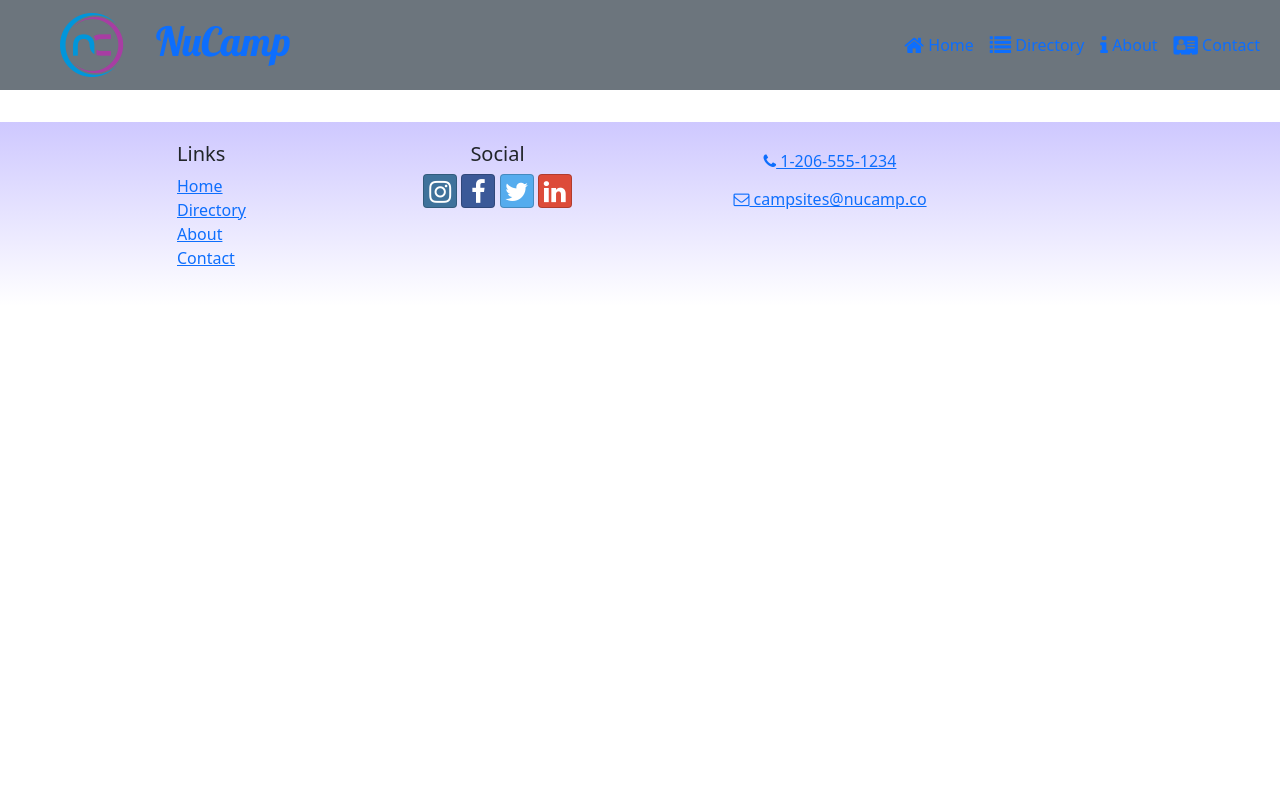
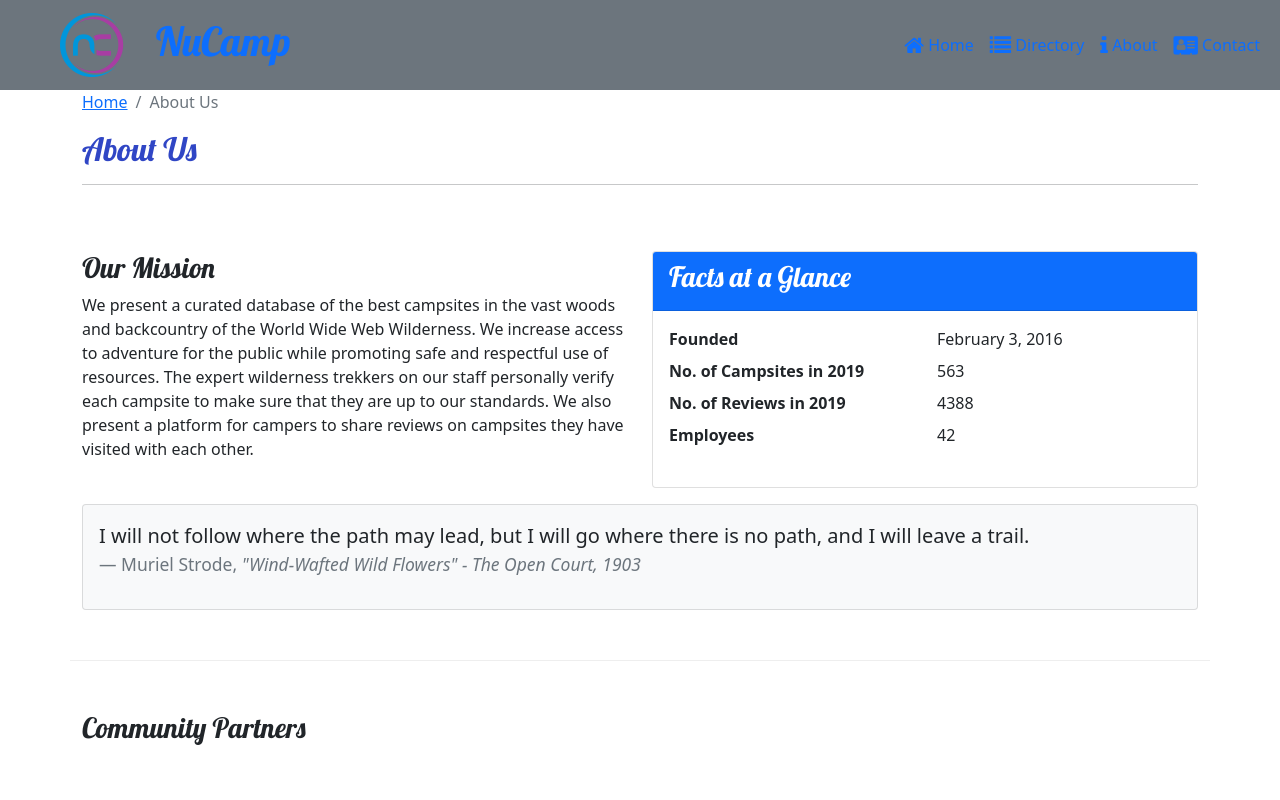
Before and after one commit to jannethg/GownsofLove2024, a React (Create React App) app: page /about in a window 1280 px wide. Shown: the top 800 px of the page. Built offline with nearby package versions, Linux system fonts and the light colour scheme.

Commit message:
Added About Us Page and Breadcrumbs for About Page

```diff
--- a/src/App.js
+++ b/src/App.js
@@ -1,6 +1,7 @@
 import { Routes, Route } from "react-router-dom";
 import ContactPage from "./pages/ContactPage";
 import HomePage from './pages/HomePage';
+import AboutPage from "./pages/AboutPage";
 import "./App.css";
 import Header from "./components/Header";
 import Footer from "./components/Footer";
@@ -15,6 +16,7 @@
       <Routes>
         <Route path='/' element={<HomePage />} />
         <Route path="contact" element={<ContactPage />} />
+        <Route path="about" element={<AboutPage />} />
         <Route path="directory" element={<CampsiteDirectoryPage />} />
         <Route
               path='directory/:campsiteId'
--- a/src/pages/AboutPage.js
+++ b/src/pages/AboutPage.js
@@ -1,8 +1,10 @@
 import { Col,Row, Container, Card, CardBody, CardHeader } from "reactstrap";
+import SubHeader from "../components/SubHeader";
 
 const AboutPage = () => {
     return (
         <Container>
+            <SubHeader current='About Us'/>
             <Row className='row-content'>
                 <Col sm='6'>
                     <h3>Our Mission</h3>
```
